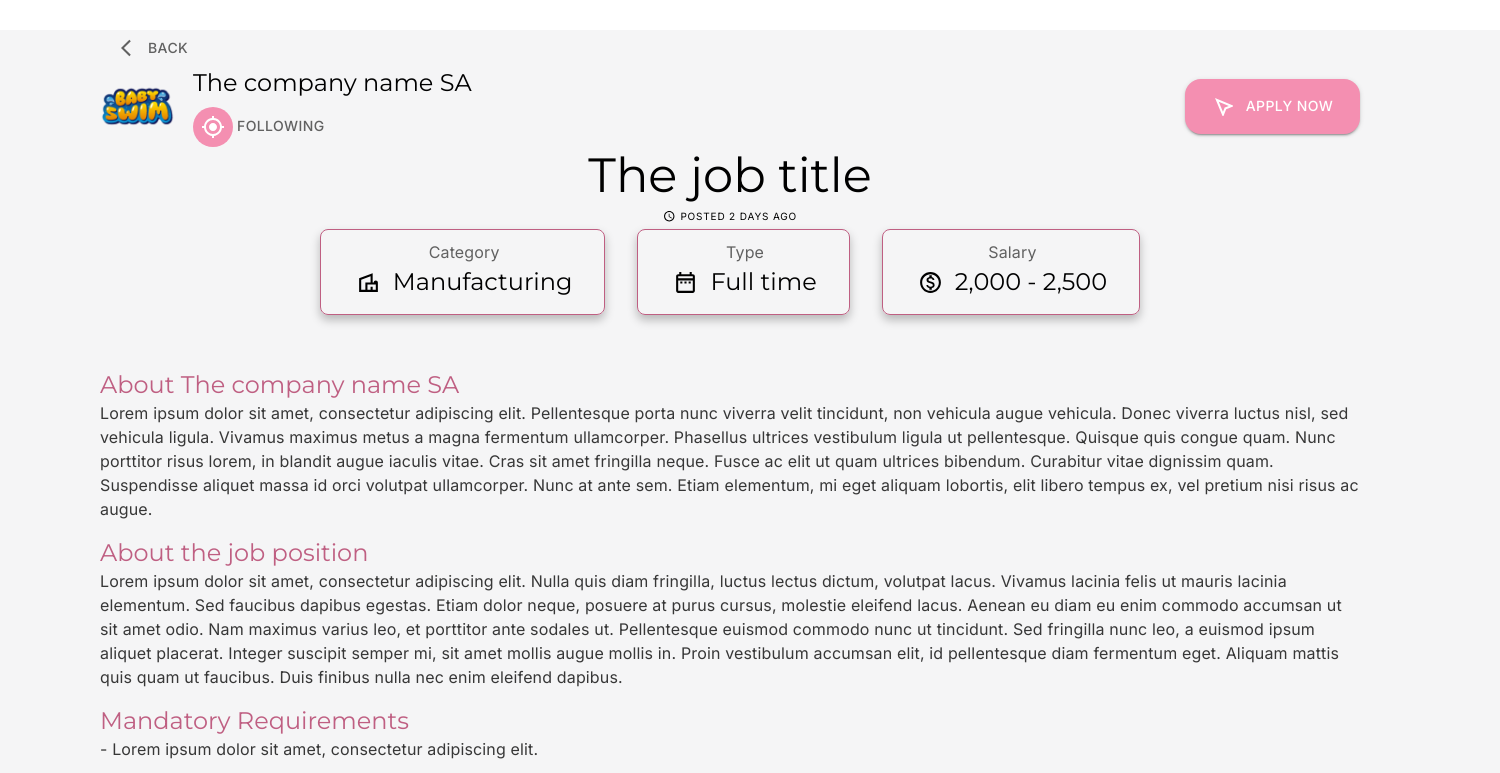
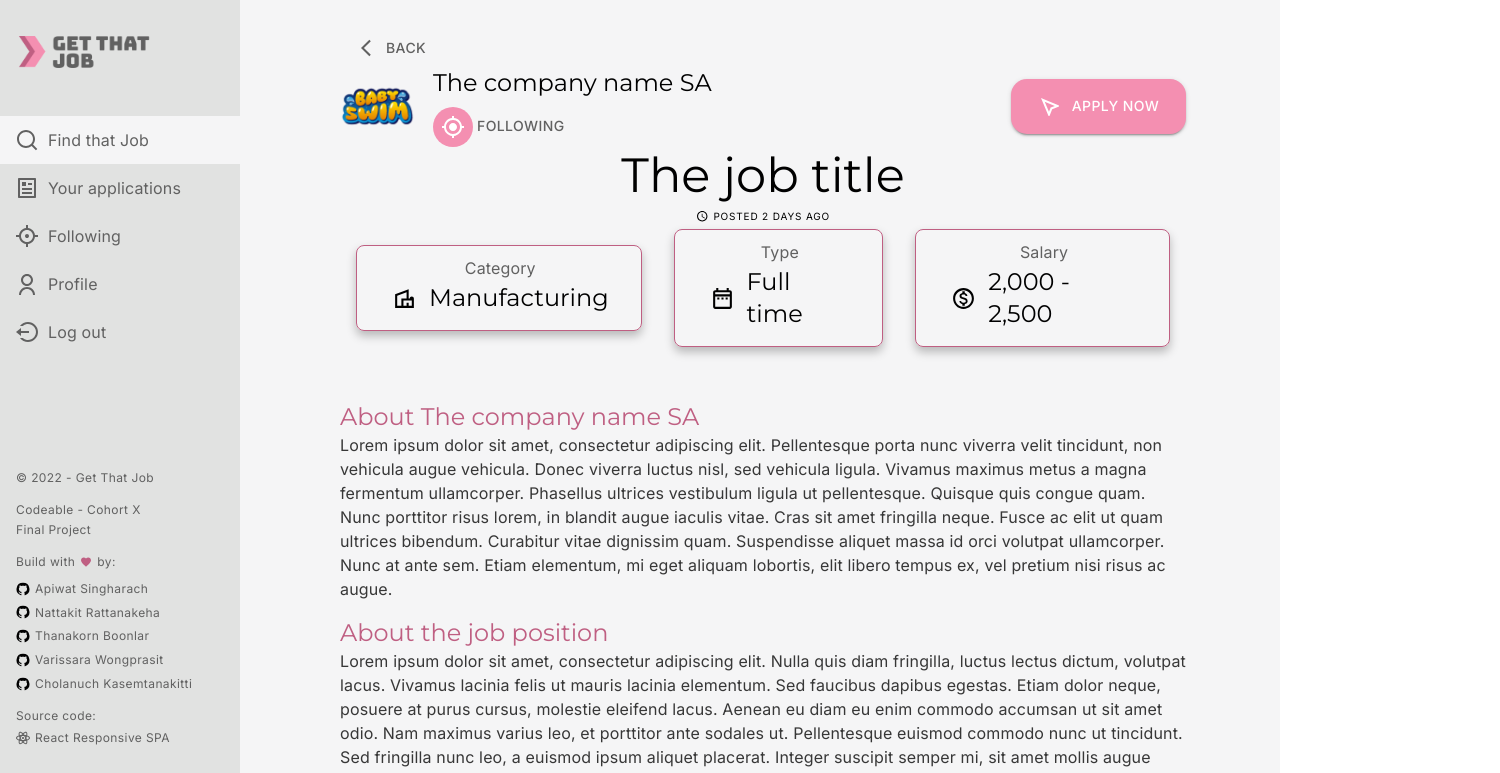
Before and after one commit to varissara-wo/final-project, a React (Create React App) app in the folder clients/: page /findjobs/1 in a window 1280 px wide. Shown: the top 773 px of the page, 1500 px wide, since content can reach past the window. Built offline with nearby package versions, Linux system fonts and the light colour scheme.

Commit message:
fix:fix see more page

```diff
--- a/clients/src/components/Professional/SeeMoreJobDetails.jsx
+++ b/clients/src/components/Professional/SeeMoreJobDetails.jsx
@@ -25,9 +25,31 @@ const DisplayStyle = styled(Stack)(() => ({
   marginRight: "16px",
 }));
 
-export function SeeMoreJobDetails() {
+export function SeeMoreJobDetails(props) {
+  //const {  } = props;
   return (
-    <Box sx={{ backgroundColor: "#F5F5F6", width: "1500px", height: "100vh" }}>
+    <Box
+      className="seemore-container"
+      sx={{
+        display: "flex",
+        flexDirection: "row",
+        justifyContent: "flex-start",
+        alignItems: "flex-start",
+      }}
+    >
+      {/*------------------------------ Start Side bar ------------------------------*/}
+      <Sidebar selectedInit={0} />
+      {/*------------------------------ Start Side bar ------------------------------*/}
+      {/*------------------------------ Start See More Job Details ------------------------------*/}
+      <Box
+        sx={{
+          backgroundColor: "#F5F5F6",
+          width: "100%",
+          height: "100vh",
+          minWidth: "100vh",
+          marginLeft: "240px",
+        }}
+      >
         <Box
           sx={{
             display: "flex",
@@ -38,12 +60,12 @@ export function SeeMoreJobDetails() {
           }}
         >
           {/*------------------------------ Back ------------------------------*/}
-        <Button variant="button">
+          <Button variant="button" href="/findjobs">
             <ArrowBackIosNewOutlinedIcon fontSize="small" color="secondary" />
             <Typography
               variant="button"
               color="secondary"
-            sx={{ marginLeft: "12px" }}
+              sx={{ marginLeft: "10px" }}
             >
               Back
             </Typography>
@@ -115,7 +137,9 @@ export function SeeMoreJobDetails() {
                   justifyContent="cebter"
                   alignItems="center"
                 >
-                <VillaOutlinedIcon sx={{ fontSize: 25, marginRight: "12px" }} />
+                  <VillaOutlinedIcon
+                    sx={{ fontSize: 25, marginRight: "12px" }}
+                  />
                   <Typography variant="h5">Manufacturing</Typography>
                 </Stack>
               </DisplayStyle>
@@ -163,12 +187,12 @@ export function SeeMoreJobDetails() {
                 augue vehicula. Donec viverra luctus nisl, sed vehicula ligula.
                 Vivamus maximus metus a magna fermentum ullamcorper. Phasellus
                 ultrices vestibulum ligula ut pellentesque. Quisque quis congue
-              quam. Nunc porttitor risus lorem, in blandit augue iaculis vitae.
-              Cras sit amet fringilla neque. Fusce ac elit ut quam ultrices
-              bibendum. Curabitur vitae dignissim quam. Suspendisse aliquet
-              massa id orci volutpat ullamcorper. Nunc at ante sem. Etiam
-              elementum, mi eget aliquam lobortis, elit libero tempus ex, vel
-              pretium nisi risus ac augue.
+                quam. Nunc porttitor risus lorem, in blandit augue iaculis
+                vitae. Cras sit amet fringilla neque. Fusce ac elit ut quam
+                ultrices bibendum. Curabitur vitae dignissim quam. Suspendisse
+                aliquet massa id orci volutpat ullamcorper. Nunc at ante sem.
+                Etiam elementum, mi eget aliquam lobortis, elit libero tempus
+                ex, vel pretium nisi risus ac augue.
               </Typography>
             </Stack>
             <Stack marginBottom="16px">
@@ -177,16 +201,17 @@ export function SeeMoreJobDetails() {
               </Typography>
               <Typography variant="body1" color="warning.main">
                 Lorem ipsum dolor sit amet, consectetur adipiscing elit. Nulla
-              quis diam fringilla, luctus lectus dictum, volutpat lacus. Vivamus
-              lacinia felis ut mauris lacinia elementum. Sed faucibus dapibus
-              egestas. Etiam dolor neque, posuere at purus cursus, molestie
-              eleifend lacus. Aenean eu diam eu enim commodo accumsan ut sit
-              amet odio. Nam maximus varius leo, et porttitor ante sodales ut.
-              Pellentesque euismod commodo nunc ut tincidunt. Sed fringilla nunc
-              leo, a euismod ipsum aliquet placerat. Integer suscipit semper mi,
-              sit amet mollis augue mollis in. Proin vestibulum accumsan elit,
-              id pellentesque diam fermentum eget. Aliquam mattis quis quam ut
-              faucibus. Duis finibus nulla nec enim eleifend dapibus.
+                quis diam fringilla, luctus lectus dictum, volutpat lacus.
+                Vivamus lacinia felis ut mauris lacinia elementum. Sed faucibus
+                dapibus egestas. Etiam dolor neque, posuere at purus cursus,
+                molestie eleifend lacus. Aenean eu diam eu enim commodo accumsan
+                ut sit amet odio. Nam maximus varius leo, et porttitor ante
+                sodales ut. Pellentesque euismod commodo nunc ut tincidunt. Sed
+                fringilla nunc leo, a euismod ipsum aliquet placerat. Integer
+                suscipit semper mi, sit amet mollis augue mollis in. Proin
+                vestibulum accumsan elit, id pellentesque diam fermentum eget.
+                Aliquam mattis quis quam ut faucibus. Duis finibus nulla nec
+                enim eleifend dapibus.
               </Typography>
             </Stack>
             <Stack marginBottom="16px">
@@ -212,5 +237,7 @@ export function SeeMoreJobDetails() {
           </Stack>
         </Box>
       </Box>
+      {/*------------------------------ Finish See More Job Details ------------------------------*/}
+    </Box>
   );
 }
--- a/clients/src/components/ProfessionalSidebar.jsx
+++ b/clients/src/components/ProfessionalSidebar.jsx
@@ -42,25 +42,21 @@ const GithubProfileStyled = styled(ListItemButton)(() => ({
   width: "100%",
 }));
 
-const Sidebar = () => {
-  const { logout } = useAuth();
+const Sidebar = (props) => {
+  const { selectedInit } = props;
+  const logout = useAuth();
   // State for the sidebar
-  const [initIndex, setInitindex] = useState("");
-  let index = initIndex;
-  const [selectedIndex, setSelectedIndex] = useState(index);
-
+  const [selectedIndex, setSelectedIndex] = useState(selectedInit);
   const handleListItemClick = (event, index) => {
-    setInitindex(index);
+    setSelectedIndex(index);
   };
 
   return (
-    <>
-      {/*------------------------------------- Start Sidebar -------------------------------------*/}
+    <Box position="fixed">
       <Box
         className="sidebar-container"
         sx={{
           width: "240px",
-          height: "100vh",
           display: "flex",
           flexDirection: "column",
           justifyContent: "space-between",
@@ -70,7 +66,7 @@ const Sidebar = () => {
         }}
       >
         {/*------------------------------ Start Top Sidebar ------------------------------*/}
-        <Box className="sidebar-top" sx={{ width: "100%" }}>
+        <Box className="sidebar-top" sx={{ width: "100%", height: "100%" }}>
           <Box
             className="getthatjoblogo-box"
             sx={{
@@ -78,8 +74,9 @@ const Sidebar = () => {
               width: "136px",
               cursor: "pointer",
             }}
+            href="/"
           >
-            <img src="pic/gtj-logo-1.svg" alt="getthatjoblogo" />
+            <img src="/pic/gtj-logo-1.svg" alt="getthatjoblogo" />
           </Box>
           <Box>
             <List>
@@ -89,58 +86,50 @@ const Sidebar = () => {
                 onClick={(event) => handleListItemClick(event, 0)}
               >
                 <IconBoxStyled>
-                  <img src="pic/find.svg" alt="find that job" />
+                  <img src="/pic/find.svg" alt="find that job" />
                 </IconBoxStyled>
                 <TextButtonStyled sx={{}}>Find that Job</TextButtonStyled>
               </SidebarButtonStyled>
 
               <SidebarButtonStyled
-                href="#your-applications"
+                // href="#your-applications"
                 selected={selectedIndex === 1}
                 onClick={(event) => handleListItemClick(event, 1)}
               >
                 <IconBoxStyled>
-                  <img src="pic/doc.svg" alt="your applications" />
+                  <img src="/pic/doc.svg" alt="your applications" />
                 </IconBoxStyled>
                 <TextButtonStyled>Your applications</TextButtonStyled>
               </SidebarButtonStyled>
 
               <SidebarButtonStyled
-                href="#following"
+                // href="#following"
                 selected={selectedIndex === 2}
                 onClick={(event) => handleListItemClick(event, 2)}
               >
                 <IconBoxStyled>
-                  <img src="pic/gps.svg" alt="following" />
+                  <img src="/pic/gps.svg" alt="following" />
                 </IconBoxStyled>
                 <TextButtonStyled>Following</TextButtonStyled>
               </SidebarButtonStyled>
 
               <SidebarButtonStyled
                 component="a"
-                href="#profile"
+                // href="#profile"
                 selected={selectedIndex === 3}
-                onClick={(event) => {
-                  handleListItemClick(event, 3);
-                }}
+                onClick={(event) => handleListItemClick(event, 3)}
               >
                 <IconBoxStyled>
-                  <img src="pic/personal.svg" alt="profile" />
+                  <img src="/pic/personal.svg" alt="profile" />
                 </IconBoxStyled>
                 <TextButtonStyled>Profile</TextButtonStyled>
               </SidebarButtonStyled>
 
               <SidebarButtonStyled component="a" href="/">
                 <IconBoxStyled>
-                  <img src="pic/LogoutIcon.svg" alt="log out" />
+                  <img src="/pic/LogoutIcon.svg" alt="log out" />
                 </IconBoxStyled>
-                <TextButtonStyled
-                  onClick={() => {
-                    logout();
-                  }}
-                >
-                  Log out
-                </TextButtonStyled>
+                <TextButtonStyled>Log out</TextButtonStyled>
               </SidebarButtonStyled>
             </List>
           </Box>
@@ -156,6 +145,9 @@ const Sidebar = () => {
             flexDirection: "column",
             alignItems: "flex-start",
             width: "100%",
+            height: "100%",
+            maxHeight: "300px",
+            marginBottom: "32px",
           }}
         >
           <Typography
@@ -278,7 +270,7 @@ const Sidebar = () => {
                   height: "14px",
                 }}
               >
-                <img src="pic/react.svg" alt="getthatjoblogo" />
+                <img src="/pic/react.svg" alt="getthatjoblogo" />
               </Box>
 
               <Typography
@@ -293,8 +285,7 @@ const Sidebar = () => {
         </Box>
         {/*------------------------------ End Footer Sidebar ------------------------------*/}
       </Box>
-      {/*------------------------------------- End Sidebar -------------------------------------*/}
-    </>
+    </Box>
   );
 };
 
--- a/clients/src/pages/FindJobs.jsx
+++ b/clients/src/pages/FindJobs.jsx
@@ -15,7 +15,6 @@ import { Findjobssearch } from "./Findjobscontent.jsx";
 import { useState } from "react";
 import { YourApplications } from "../components/Professional/YourApplications.jsx";
 import { Following } from "../components/Professional/Following.jsx";
-import { SeeMoreJobDetails } from "../components/Professional/SeeMoreJobDetails.jsx";
 
 const FindJobs = () => {
   const [selectedIndex, setSelectedIndex] = useState(0);
@@ -272,7 +271,6 @@ const FindJobs = () => {
           {/*------------------------------ End Footer Sidebar ------------------------------*/}
         </Box>
       </Box>
-
       {/*------------------------------------- End Sidebar -------------------------------------*/}
       {selectedIndex === 0 && <Findjobssearch />}
       {selectedIndex === 1 && <YourApplications />}
```
Lines whose indentation alone changed are shown as unchanged.
